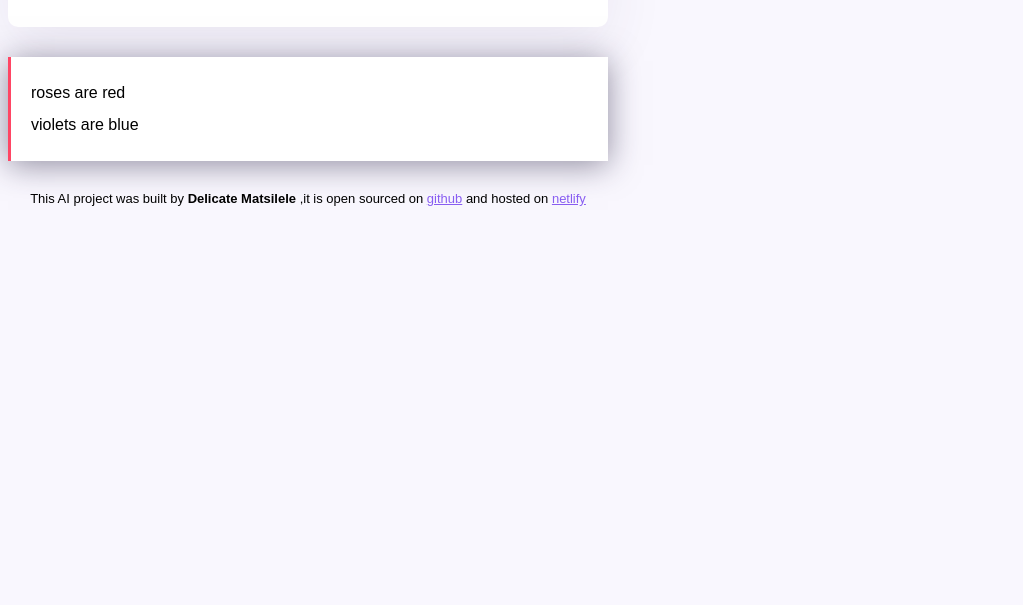
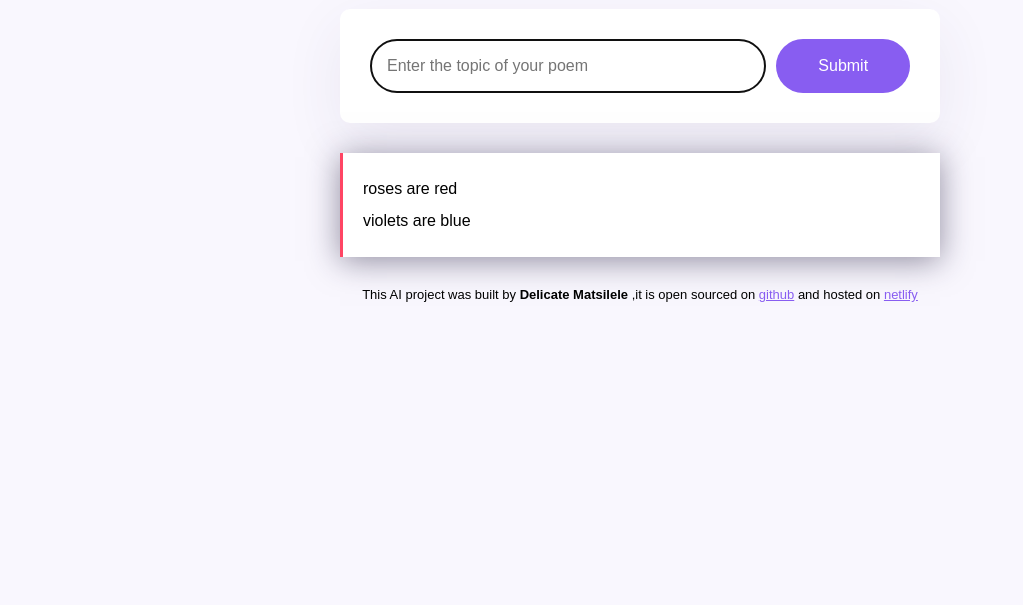
Before and after one commit to DelicateM/Poem-generator, a plain HTML site: page index.html in a window 1280 px wide. Shown: the part 195-800 px from the top of the page, without its empty margins (0-1023 px from the left). Drawn offline with Linux system fonts and the light colour scheme.

Commit message:
Updated css

```diff
--- a/css/style.css
+++ b/css/style.css
@@ -3,7 +3,7 @@ body {
   font-family: Arial, Helvetica, sans-serif;
 }
 .container {
-  margin: margin 120px auto;
+  margin: 120px auto;
   max-width: 600px;
 }
 a {
```
